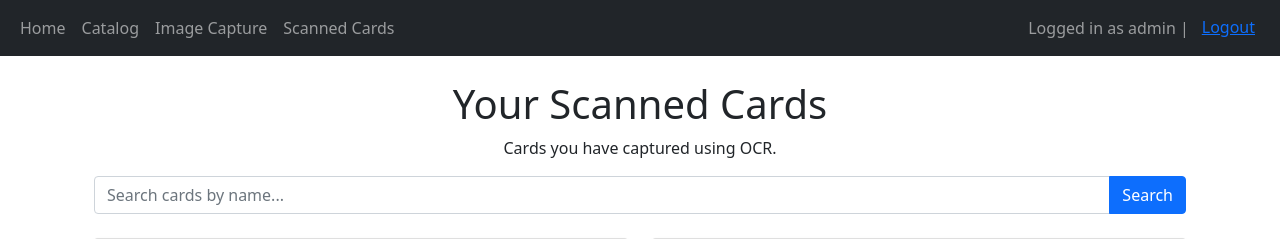
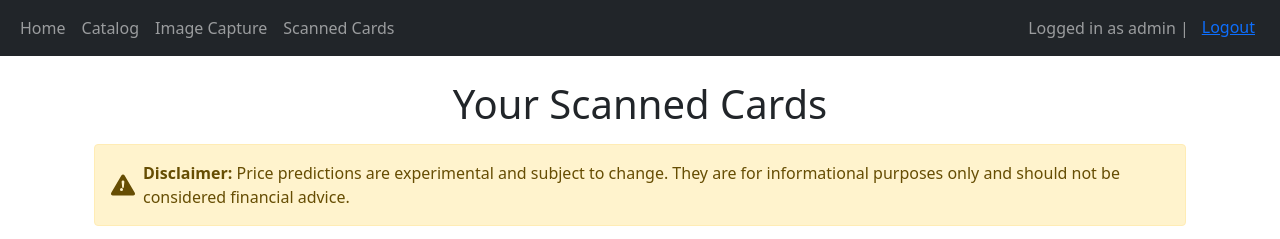
Before and after one commit to jaredthecarrot/TCGApp, a Django app: page /scanned_cards/ in a window 1280 px wide. Shown: the top 239 px of the page. Run offline with Django 3.2, Linux system fonts and the light colour scheme; a user stored in the database is signed in; data comes from the database, SQL or seed files in the repository.

Commit message:
added disclaimer to price prediction

```diff
--- a/TCGApp/Main/templates/Main/base.html
+++ b/TCGApp/Main/templates/Main/base.html
@@ -10,6 +10,11 @@
       integrity="sha384-1BmE4kWBq78iYhFldvKuhfTAU6auU8tT94WrHftjDbrCEXSU1oBoqyl2QvZ6jIW3"
       crossorigin="anonymous"
     />
+    <svg xmlns="http://www.w3.org/2000/svg" style="display: none;">
+      <symbol id="exclamation-triangle-fill" fill="currentColor" viewBox="0 0 16 16">
+        <path d="M8.982 1.566a1.13 1.13 0 0 0-1.964 0L.165 13.233c-.457.778.091 1.767.982 1.767h13.707c.89 0 1.438-.99.982-1.767L8.982 1.566zM8 5c.535 0 .954.462.9.995l-.35 3.507a.552.552 0 0 1-1.1 0L7.1 5.995A.905.905 0 0 1 8 5zm.002 6a1 1 0 1 1-2.002 0 1 1 0 0 1 2.002 0z"/>
+      </symbol>
+    </svg>
     <title>{% block title %}My Site{% endblock %}</title>
   </head>
   <body>
--- a/TCGApp/Main/templates/Main/scanned_cards.html
+++ b/TCGApp/Main/templates/Main/scanned_cards.html
@@ -4,6 +4,14 @@
 {% block content %}
 <div class="container mt-4">
     <h1 class="text-center">Your Scanned Cards</h1>
+    <div class="alert alert-warning d-flex align-items-center justify-content-center mt-3" role="alert">
+        <svg class="bi flex-shrink-0 me-2" width="24" height="24" role="img" aria-label="Warning:">
+            <use xlink:href="#exclamation-triangle-fill"/>
+        </svg>
+        <div>
+            <strong>Disclaimer:</strong> Price predictions are experimental and subject to change. They are for informational purposes only and should not be considered financial advice.
+        </div>
+    </div>
     <p class="text-center">Cards you have captured using OCR.</p>
     <form method="GET" action="{% url 'scanned_cards' %}" class="mb-4">
         <div class="input-group">
--- a/TCGApp/requirements.txt
+++ b/TCGApp/requirements.txt
@@ -1,4 +1,4 @@
-django>=3.2.14
+django==5.2
 python-dotenv
 requests
 django-crispy-forms
```
